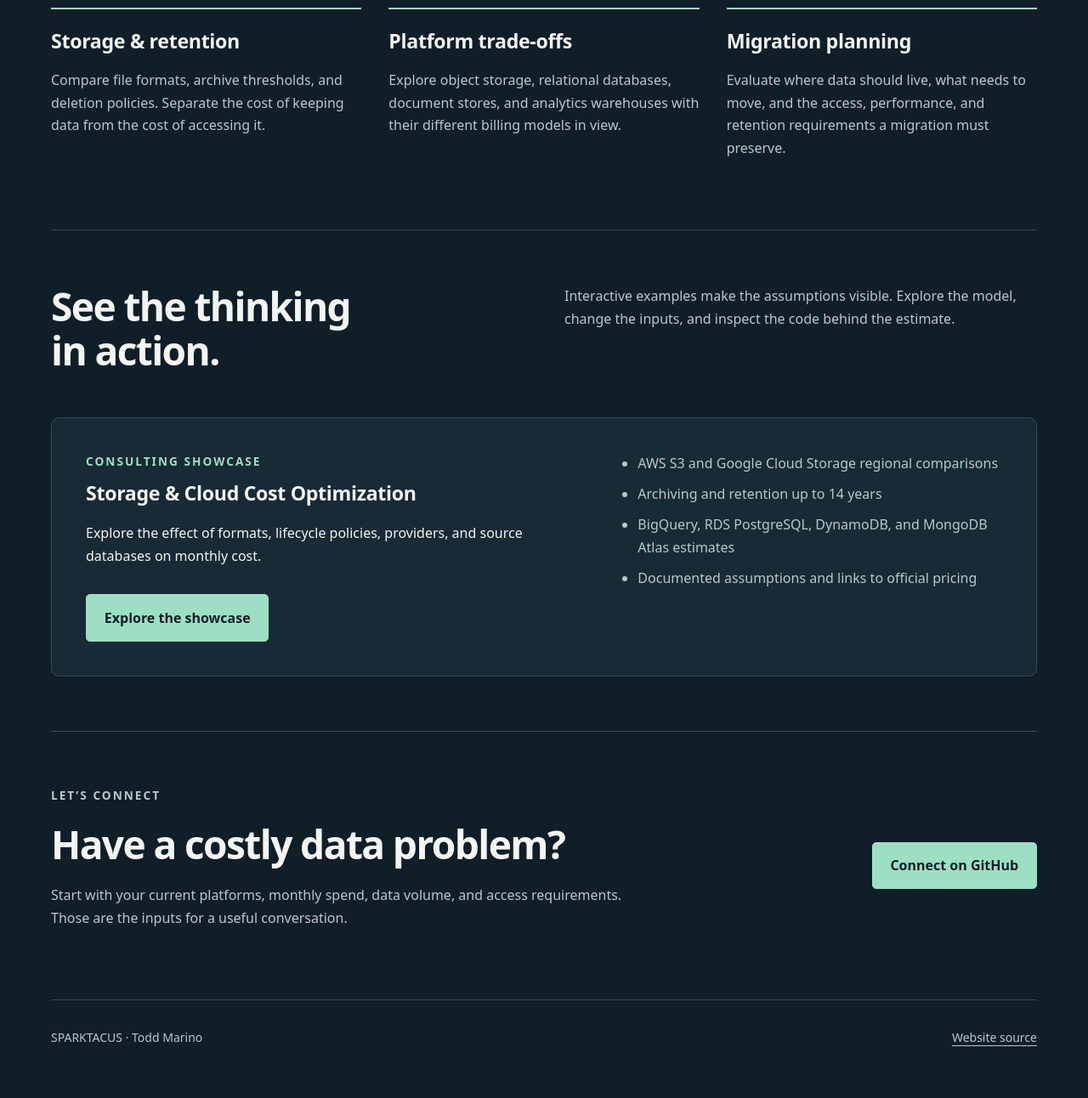
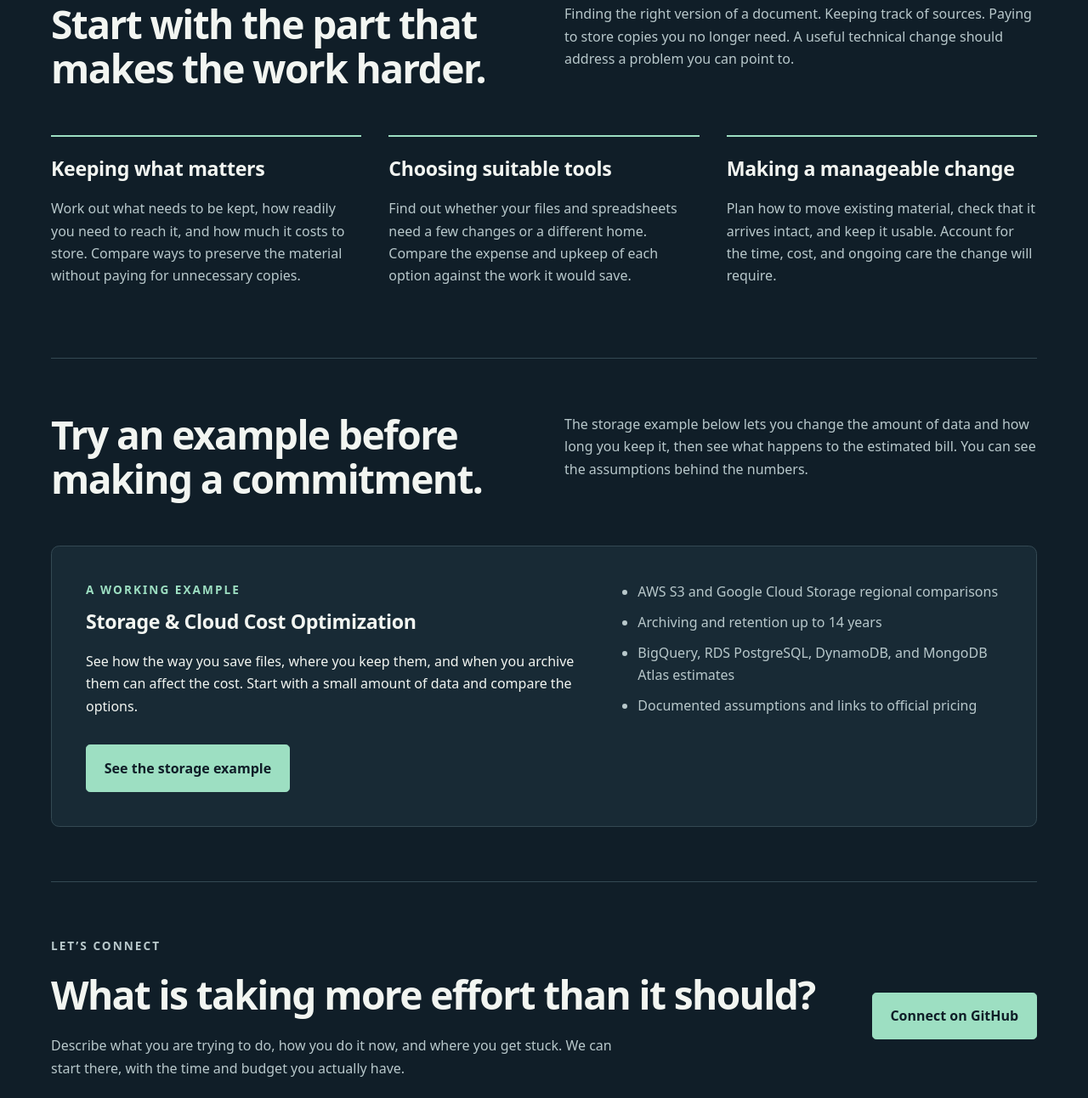
Before and after one commit to marinertt/marinertt.github.io, a plain HTML site: page index.html in a window 1280 px wide. Shown: the part 1039-2331 px from the top of the page at 85% size. Before the commit the page ends 2303 px from the top, so only its background shows below. Drawn offline with Linux system fonts and the light colour scheme.

Commit message:
Ground homepage copy in the needs of small projects

```diff
--- a/index.html
+++ b/index.html
@@ -3,7 +3,7 @@
 <head>
 <meta charset="utf-8"><meta name="viewport" content="width=device-width, initial-scale=1">
 <title>SPARKTACUS | Data & Cloud Consulting · Todd Marino</title>
-<meta name="description" content="Practical data and cloud consulting from Todd Marino. Explore storage cost optimization, database trade-offs, and migration planning with interactive examples.">
+<meta name="description" content="Practical technical help from Todd Marino for small projects, research collections, and growing archives. Explore tools, storage costs, and manageable improvements.">
 <link rel="canonical" href="https://www.sparktacus.io/"><link rel="stylesheet" href="/assets/site.css">
 <meta name="theme-color" content="#101e28">
 </head>
@@ -13,12 +13,12 @@
 <header class="header"><a class="brand" href="/">SPARKTACUS<span>!</span></a><nav aria-label="Main navigation"><a href="/" aria-current="page">Home</a><a href="/storage-consulting/">Storage & Cloud Optimization</a><a href="/#contact">Connect</a></nav></header>
 <main id="main">
 <section class="hero">
-<div><p class="eyebrow">Todd Marino · Data & cloud consulting</p><h1>Make your data work.<br><em>Make the cost make sense.</em></h1><p class="lead">Storage choices, database platforms, and retention policies all shape your cloud bill. Understand the trade-offs before you commit to the next migration.</p><div class="actions"><a class="button" href="/storage-consulting/">Explore storage consulting</a><a class="button secondary" href="https://github.com/marinertt">View my GitHub</a></div></div>
+<div><p class="eyebrow">Todd Marino · Practical technical help</p><h1>Good tools should be within reach.<br><em>Even for a small project.</em></h1><p class="lead">You may have a collection of research, a growing archive, or records spread across years of spreadsheets. You can see where the current setup falls short. I help you work out what would improve it, what it would cost, and what is worth doing at your scale.</p><div class="actions"><a class="button" href="/storage-consulting/">Explore storage consulting</a><a class="button secondary" href="https://github.com/marinertt">View my GitHub</a></div></div>
 <aside class="data-visual" aria-labelledby="sample-title"><p class="eyebrow">From the storage lab</p><h2 id="sample-title">Same orders. Fewer bytes.</h2><div class="bar-label"><span>Uncompressed CSV</span><strong>100%</strong></div><div class="bar-track"><div class="bar" style="width:100%"></div></div><div class="bar-label"><span>Snappy Parquet</span><strong>17.7%</strong></div><div class="bar-track"><div class="bar compact"></div></div><p class="caption">Relative file sizes measured from 100,000 synthetic orders. A format comparison, not a promised reduction in your total cloud bill.</p><p style="margin:1rem 0 0"><a class="text-link" href="/storage-consulting/calculator/">Try the interactive storage lab</a></p></aside>
 </section>
-<section class="section" aria-labelledby="services-title"><div class="section-heading"><h2 id="services-title">A clearer path from data to decisions.</h2><p>Start with the workload you have, understand what drives its cost, and choose changes that fit how the data is actually used.</p></div><div class="services"><article class="service"><h3>Storage & retention</h3><p>Compare file formats, archive thresholds, and deletion policies. Separate the cost of keeping data from the cost of accessing it.</p></article><article class="service"><h3>Platform trade-offs</h3><p>Explore object storage, relational databases, document stores, and analytics warehouses with their different billing models in view.</p></article><article class="service"><h3>Migration planning</h3><p>Evaluate where data should live, what needs to move, and the access, performance, and retention requirements a migration must preserve.</p></article></div></section>
-<section class="section" aria-labelledby="showcase-title"><div class="section-heading"><h2 id="showcase-title">See the thinking in action.</h2><p>Interactive examples make the assumptions visible. Explore the model, change the inputs, and inspect the code behind the estimate.</p></div><article class="feature"><div><p class="eyebrow">Consulting showcase</p><h3>Storage & Cloud Cost Optimization</h3><p>Explore the effect of formats, lifecycle policies, providers, and source databases on monthly cost.</p><div class="actions"><a class="button" href="/storage-consulting/">Explore the showcase</a></div></div><ul><li>AWS S3 and Google Cloud Storage regional comparisons</li><li>Archiving and retention up to 14 years</li><li>BigQuery, RDS PostgreSQL, DynamoDB, and MongoDB Atlas estimates</li><li>Documented assumptions and links to official pricing</li></ul></article></section>
-<section class="section contact" id="contact"><div><p class="eyebrow">Let’s connect</p><h2>Have a costly data problem?</h2><p>Start with your current platforms, monthly spend, data volume, and access requirements. Those are the inputs for a useful conversation.</p></div><a class="button" href="https://github.com/marinertt">Connect on GitHub</a></section>
+<section class="section" aria-labelledby="services-title"><div class="section-heading"><h2 id="services-title">Start with the part that makes the work harder.</h2><p>Finding the right version of a document. Keeping track of sources. Paying to store copies you no longer need. A useful technical change should address a problem you can point to.</p></div><div class="services"><article class="service"><h3>Keeping what matters</h3><p>Work out what needs to be kept, how readily you need to reach it, and how much it costs to store. Compare ways to preserve the material without paying for unnecessary copies.</p></article><article class="service"><h3>Choosing suitable tools</h3><p>Find out whether your files and spreadsheets need a few changes or a different home. Compare the expense and upkeep of each option against the work it would save.</p></article><article class="service"><h3>Making a manageable change</h3><p>Plan how to move existing material, check that it arrives intact, and keep it usable. Account for the time, cost, and ongoing care the change will require.</p></article></div></section>
+<section class="section" aria-labelledby="showcase-title"><div class="section-heading"><h2 id="showcase-title">Try an example before making a commitment.</h2><p>The storage example below lets you change the amount of data and how long you keep it, then see what happens to the estimated bill. You can see the assumptions behind the numbers.</p></div><article class="feature"><div><p class="eyebrow">A working example</p><h3>Storage & Cloud Cost Optimization</h3><p>See how the way you save files, where you keep them, and when you archive them can affect the cost. Start with a small amount of data and compare the options.</p><div class="actions"><a class="button" href="/storage-consulting/">See the storage example</a></div></div><ul><li>AWS S3 and Google Cloud Storage regional comparisons</li><li>Archiving and retention up to 14 years</li><li>BigQuery, RDS PostgreSQL, DynamoDB, and MongoDB Atlas estimates</li><li>Documented assumptions and links to official pricing</li></ul></article></section>
+<section class="section contact" id="contact"><div><p class="eyebrow">Let’s connect</p><h2>What is taking more effort than it should?</h2><p>Describe what you are trying to do, how you do it now, and where you get stuck. We can start there, with the time and budget you actually have.</p></div><a class="button" href="https://github.com/marinertt">Connect on GitHub</a></section>
 </main><footer class="footer"><span>SPARKTACUS · Todd Marino</span><a href="https://github.com/marinertt/marinertt.github.io">Website source</a></footer>
 </div>
 </body></html>
```
